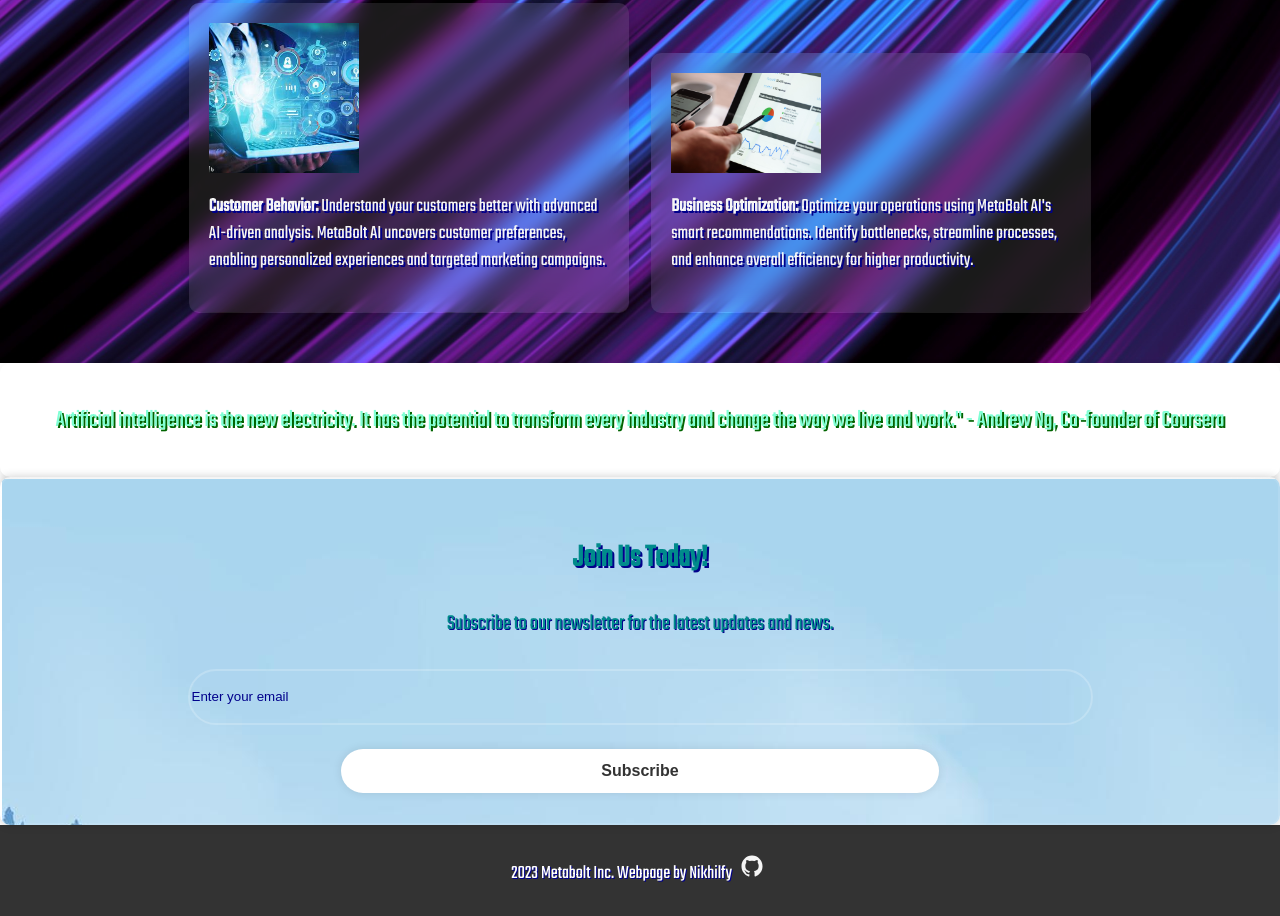
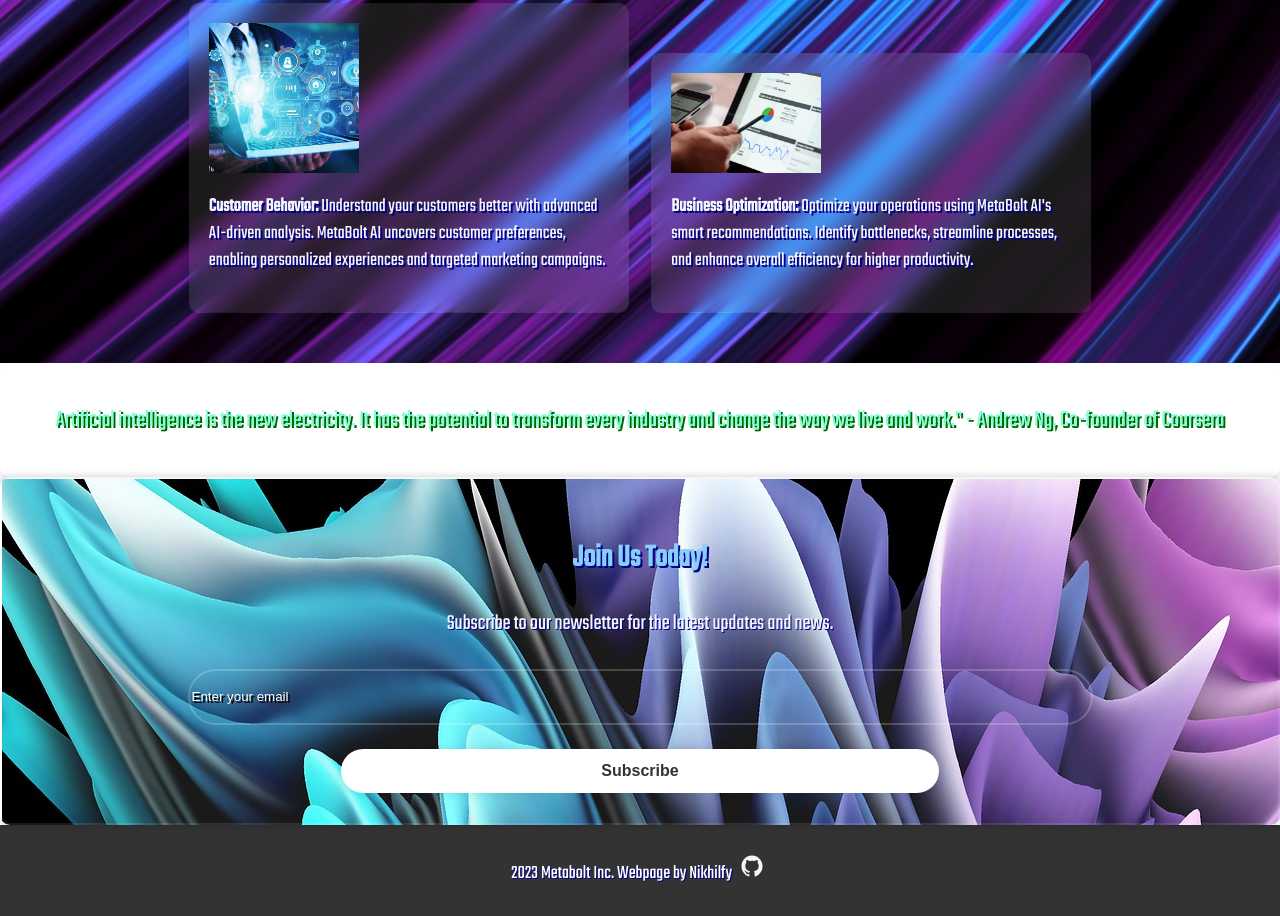
Before and after one commit to Nikhilfy/OdinLanding-Page, a plain HTML site: page index.html in a window 1280 px wide. Shown: the part 900-1816 px from the top of the page. Drawn offline with nearby package versions, Linux system fonts and the light colour scheme; a web font is replaced by a local one.

Commit message:
styles updated

```diff
--- a/styles.css
+++ b/styles.css
@@ -146,7 +146,7 @@ form {
   color: #fff;
   padding: 20px;
   text-align: center;
-  background: url('media/NewsletterBG.jpg') no-repeat fixed;
+  background: url('media/amber-gec6ac0593_1920.jpg') no-repeat fixed;
   border: 2px solid rgba(255, 255, 255, 0.1);
   backdrop-filter: blur(20px);
   box-shadow: 0 0 10px rgba(0, 0, 0, .2);
@@ -155,13 +155,13 @@ form {
 }
 
 .newsletter h2 {
-  color: darkcyan;
+  color: lightskyblue;
   text-align: center;
   font-size: 32px;
 }
 
 .newsletter p {
-  color: darkcyan;
+  color: whitesmoke;
   text-align: center;
   font-size: 22px;
 }
@@ -183,7 +183,8 @@ form {
 }
 
 .newsletter-input input::placeholder {
-  color: darkblue;
+  color: white;
+  text-shadow: 2px 2px black;
 }
 .newsletter .btn {
     width: 50%;
```
Also changed, not shown: media/amber-gec6ac0593_1920.jpg (added).
